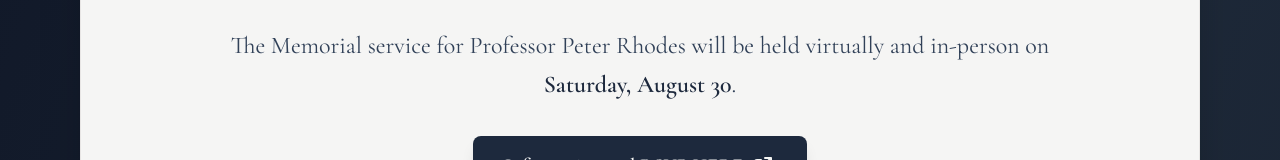
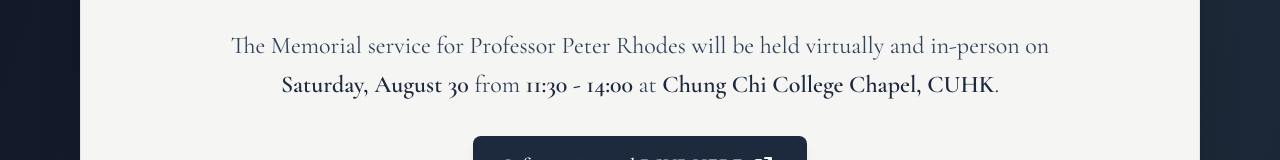
Before and after one commit to mrshootingstar/peterrhodestribute, a Next.js app: page / in a window 1280 px wide. Shown: the part 322-482 px from the top of the page. Built offline with nearby package versions, Linux system fonts and the light colour scheme; no server answers.

Commit message:
Memorial version 3

```diff
--- a/src/app/components/MemorialService.tsx
+++ b/src/app/components/MemorialService.tsx
@@ -26,7 +26,9 @@
 
             <p className="text-slate-700 text-lg sm:text-xl md:text-2xl leading-relaxed mb-6 sm:mb-8 max-w-4xl mx-auto">
               The Memorial service for Professor Peter Rhodes will be held virtually and in-person on{' '}
-              <span className="font-semibold text-slate-800">Saturday, August 30</span>.
+              <span className="font-semibold text-slate-800">Saturday, August 30</span> from{' '}
+              <span className="font-semibold text-slate-800">11:30 - 14:00</span> at{' '}
+              <span className="font-semibold text-slate-800">Chung Chi College Chapel, CUHK</span>.
             </p>
 
             <a
```
